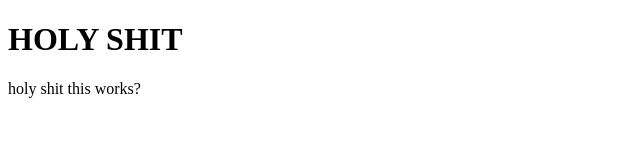
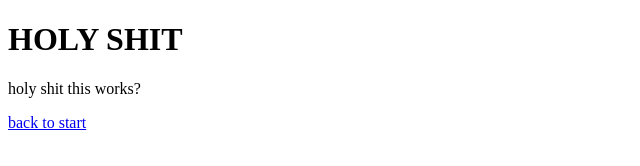
Before and after one commit to katiescavern/website, a plain HTML site: page testing.html in a window 1280 px wide. Shown: the full height of the page, 0-640 px from the left. Drawn offline with Linux system fonts and the light colour scheme.

Commit message:
Update testing.html

```diff
--- a/testing.html
+++ b/testing.html
@@ -9,6 +9,6 @@
 <body>
     <h1>HOLY SHIT</h1>
     <p>holy shit this works?</p>
-    <a href="index.html"></a>
+    <a href="index.html">back to start</a>
 </body>
 </html>
```
